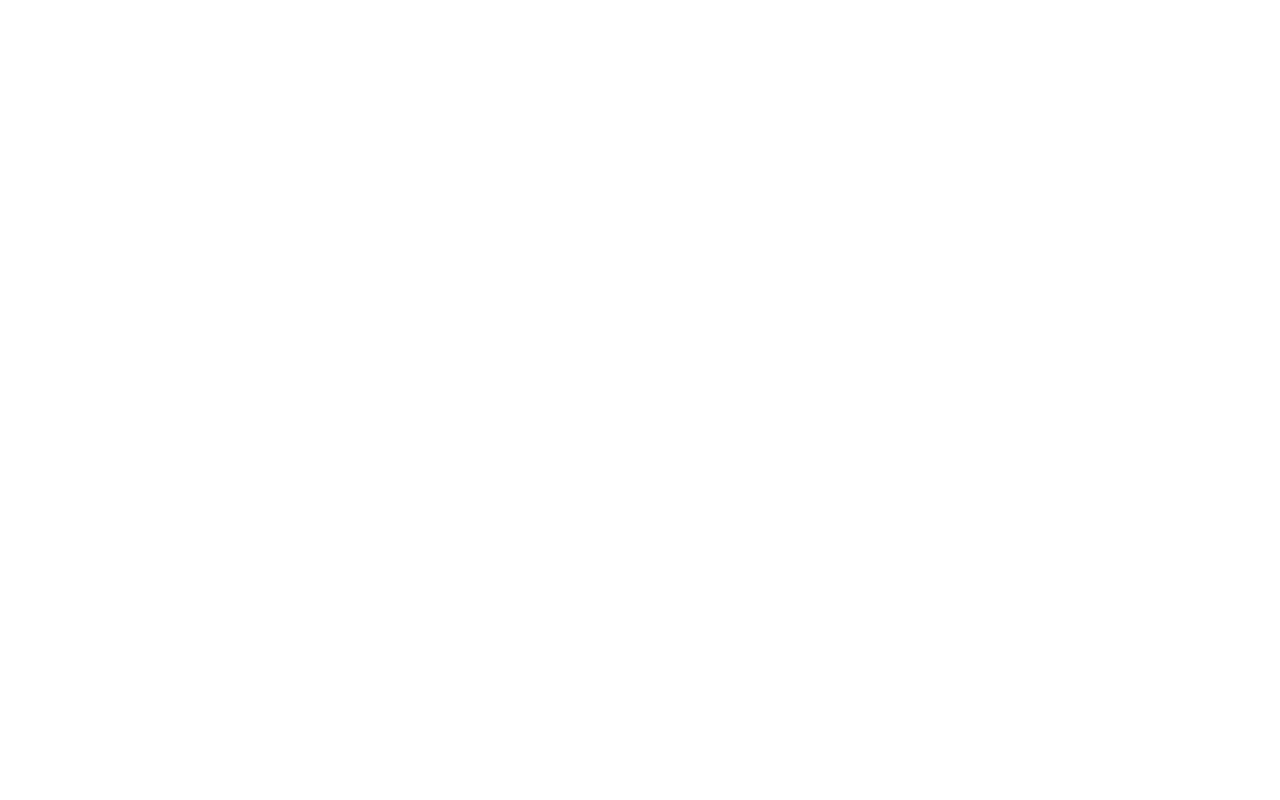
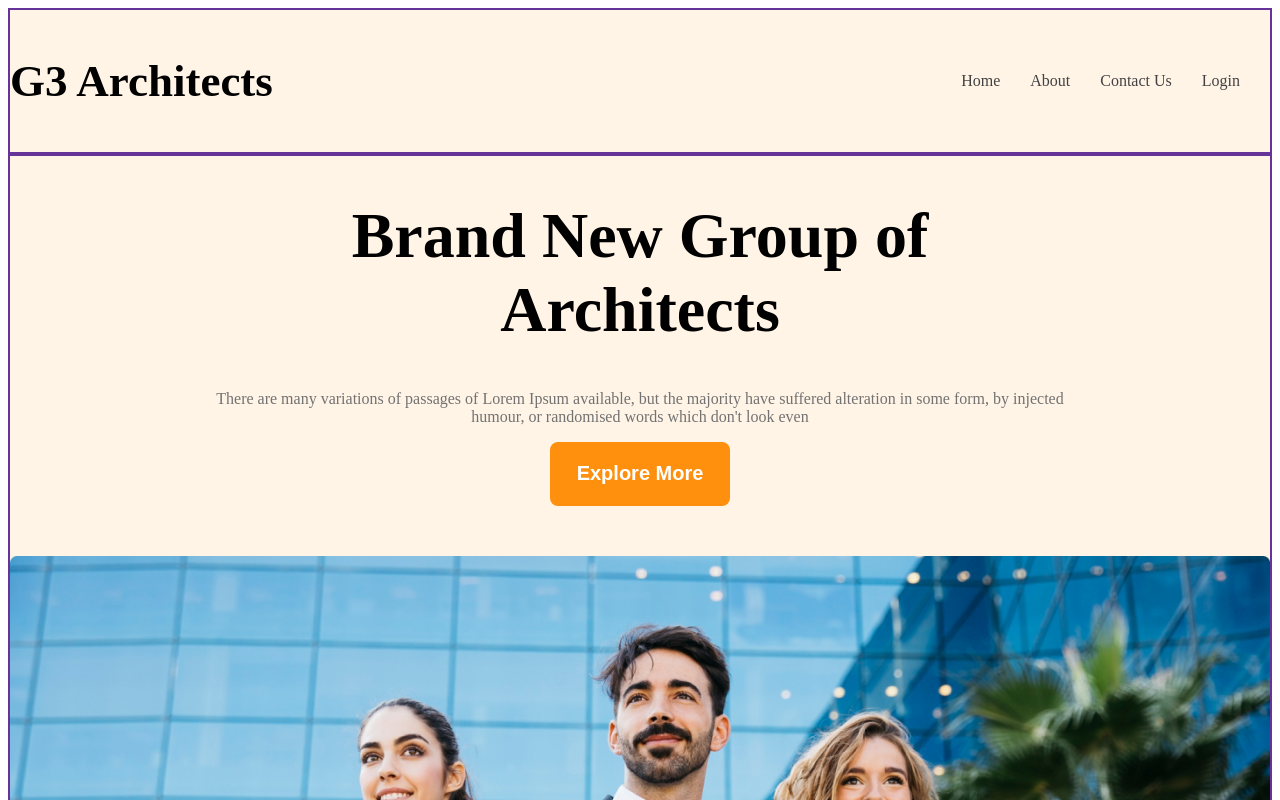
Before and after one commit to jakriyaa/building, a plain HTML site: page index.html in a window 1280 px wide. Shown: the top 800 px of the page. Drawn offline with Linux system fonts and the light colour scheme.

Commit message:
add new styles

```diff
--- a/index.html
+++ b/index.html
@@ -7,7 +7,41 @@
     <link rel="stylesheet" href="style.css" />
   </head>
   <body>
-    <header></header>
+    <header class="bg-light">
+      <!-- Navogaition Bar -->
+
+      <nav class="nav-bar display-flex">
+        <h3 class="brand">G3 Architects</h3>
+        <ul class="nav-lists display-flex">
+          <li class="nav-item">
+            <a href="" class="nav-link text-gray">Home</a>
+          </li>
+          <li class="nav-item">
+            <a href="" class="nav-link text-gray">About</a>
+          </li>
+          <li class="nav-item">
+            <a href="" class="nav-link text-gray">Contact Us</a>
+          </li>
+          <li class="nav-item">
+            <a href="" class="nav-link text-gray">Login</a>
+          </li>
+        </ul>
+      </nav>
+      <!-- Banner Section -->
+
+      <div class="banner">
+        <div class="banner-content">
+          <h1 class="banner-title">Brand New Group of Architects</h1>
+          <p class="banner-description text-light-gray">
+            There are many variations of passages of Lorem Ipsum available, but
+            the majority have suffered alteration in some form, by injected
+            humour, or randomised words which don't look even
+          </p>
+          <button class="btn-primary">Explore More</button>
+        </div>
+        <img class="banner-img" src="images/banner.png" alt="" />
+      </div>
+    </header>
     <main></main>
     <footer></footer>
   </body>
--- a/style.css
+++ b/style.css
@@ -0,0 +1,84 @@
+@import url("https://fonts.googleapis.com/css2?family=Roboto:ital,wght@0,100;0,300;0,400;0,500;0,700;0,900;1,100;1,300;1,400;1,500;1,700;1,900&display=swap");
+
+body {
+  font-family: Work Sans;
+}
+
+/* Shared Styles */
+.display-flex {
+  display: flex;
+}
+/* Dark 2 */
+.text-gray {
+  color: #424242;
+}
+/* Dark 3 */
+.text-light-gray {
+  color: #727272;
+}
+.bg-light {
+  background-color: rgba(255, 144, 14, 0.1);
+}
+.btn-primary {
+  width: 180px;
+  height: 64px;
+  padding: 20px 25px;
+  border-radius: 8px;
+  background: rgb(255, 144, 14);
+  color: #ffff;
+  font-size: 1.25rem;
+  border: none;
+  font-weight: 600;
+}
+
+/* Header Styles */
+
+/* Nav-bar Releated Styles */
+.brand {
+  font-size: 2.8125rem;
+  font-weight: 700;
+}
+.nav-bar {
+  justify-content: space-between;
+  align-items: center;
+}
+.nav-item {
+  list-style: none;
+  margin-right: 30px;
+}
+.nav-link {
+  text-decoration: none;
+  font-weight: 500px;
+}
+.nav-bar,
+.banner {
+  max-width: 1440px;
+  border: 2px solid rebeccapurple;
+  margin: 0 auto;
+}
+/* Banner Layout */
+.banner-content {
+  max-width: 850px;
+  margin: 0 auto;
+  text-align: center;
+  margin-bottom: 50px;
+}
+.banner-title {
+  font-weight: 700;
+  font-size: 4rem;
+}
+.banner-description {
+  font-size: 1rem;
+  font-weight: 400;
+}
+.banner-img {
+  width: 100%;
+}
+/* Responsive Media Queary */
+
+@media screen and (max-width: 576px) {
+  .nav-bar,
+  .nav-lists {
+    flex-direction: column;
+  }
+}
```
